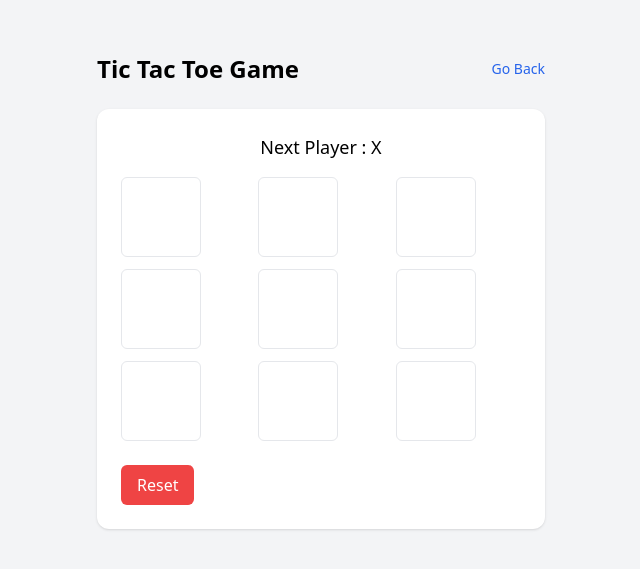
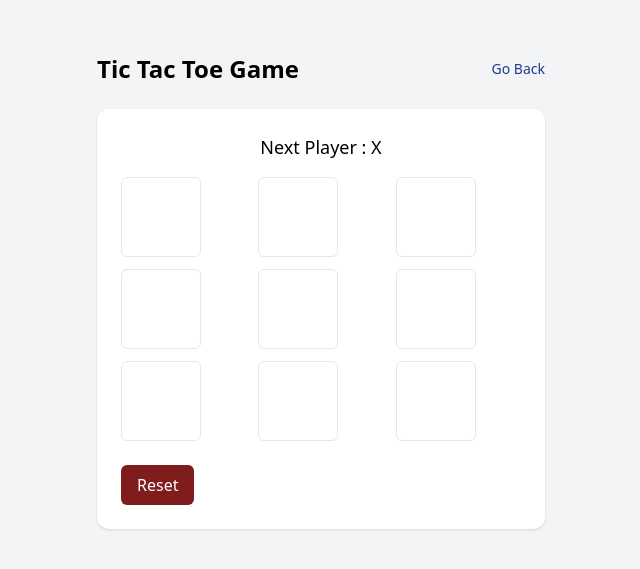
Before and after one commit to KashishAgrahari23/GameHub, a React (Vite) app: page /tic-tac-toe in a window 1280 px wide. Shown: the part 149-718 px from the top of the page, without its empty margins (319-959 px from the left). Built offline with nearby package versions, Linux system fonts and the light colour scheme.

Commit message:
tic tac toe

```diff
--- a/src/pages/TicTacToe.jsx
+++ b/src/pages/TicTacToe.jsx
@@ -40,11 +40,10 @@ const TicTacToe = () => {
     },[board])
 
     const handleClick=(i)=>{
-        if (winner || board[i]) return
+        if (win || board[i]) return
         const nextPlayer = board.slice()
         nextPlayer[i] = next?"X" :"O"
         setBoard(nextPlayer)
-
         setNext(prev=>!prev)
     }
     const handleReset=()=>{
@@ -54,15 +53,14 @@ const TicTacToe = () => {
         setWin(null)
     }
 
-    const winner = calculateWinner(board)
-    const isDraw= !winner && board.every(Boolean)
-    const status = winner ? `Winner: ${winner}` : isDraw ? "Its a draw" : `Next Player : ${next? "X" :"O"}`
+    const isDraw= !win && board.every(Boolean)
+    const status = win ? `Winner: ${win}` : isDraw ? "Its a draw" : `Next Player : ${next? "X" :"O"}`
   return (
     <div className='min-h-screen bg-gray-100 flex items-center justify-center p-6'>
     <div className='max-w-md w-full text-center'>
         <header className='flex items-center justify-between mb-6 '>
       <h2 className='text-2xl font-bold'>Tic Tac Toe Game</h2>
-      <Link to="/" className='text-sm text-blue-600 hover:underline'>  Go Back</Link>
+      <Link to="/" className='text-sm text-blue-900 hover:underline'>  Go Back</Link>
         </header>
 
         <div className='bg-white p-6 rounded-xl shadow'>
@@ -70,12 +68,12 @@ const TicTacToe = () => {
                 <div className='text-lg font-medium'>{status}</div>
             </div>
             <div className='grid grid-cols-3 gap-3'>
-                {Array.from({length:9}).map((_,i)=>(
+                {board.map((_,i)=>(
                     <button key={i} onClick={()=> handleClick(i)} className='w-20 h-20 flex items-center justify-center text-3xl font-bold bg-white border rounded-md'>{board[i]}</button>
                 ))}
             </div>
             <div className='flex items-center justify-between mt-6'>
-                <button onClick={handleReset} className="bg-red-500 text-white px-4 py-2 rounded-md" >Reset</button>
+                <button onClick={handleReset} className="bg-red-900 text-white px-4 py-2 rounded-md" >Reset</button>
 
             </div>
         </div>
```
